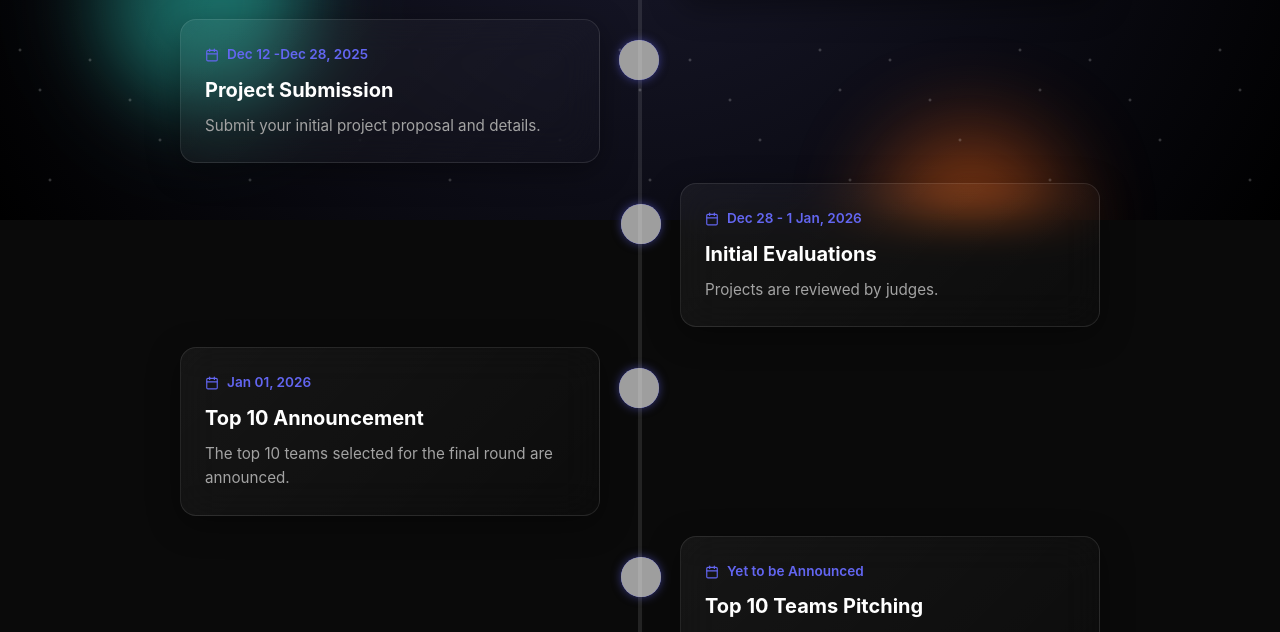
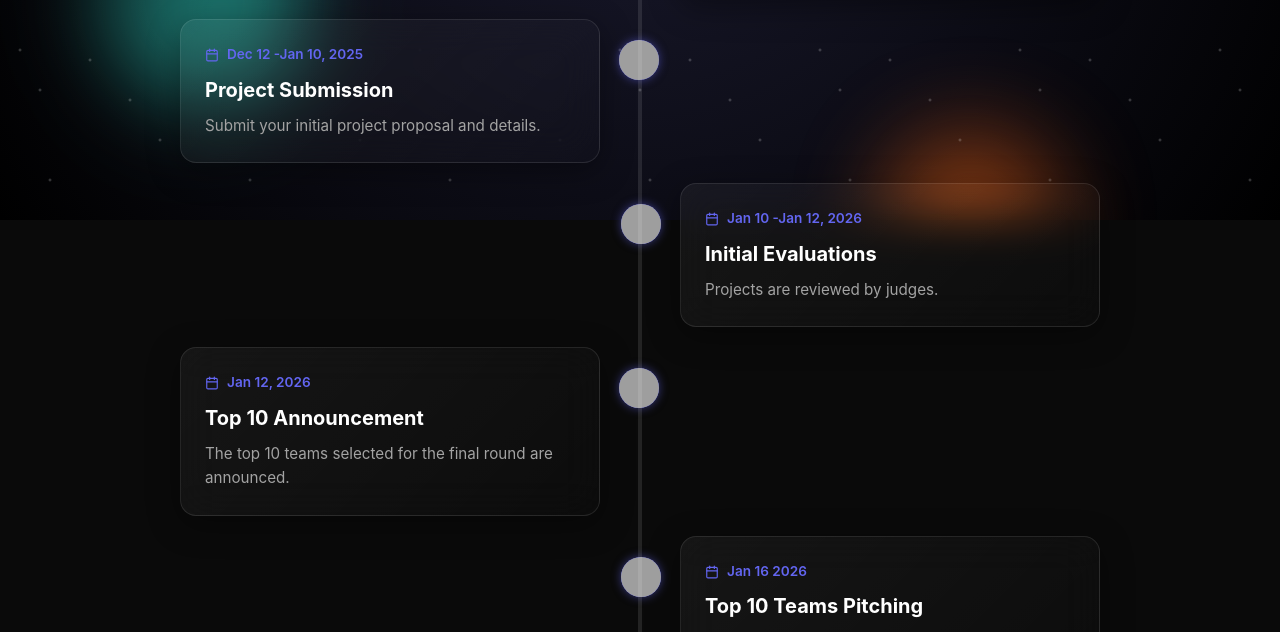
Before and after one commit to Trisa18/TechSprint, a React (Vite) app: page /timeline in a window 1280 px wide. Shown: the part 580-1212 px from the top of the page. Built offline with nearby package versions, Linux system fonts and the light colour scheme; grey boxes are pictures that could not be loaded.

Commit message:
change in dates

```diff
--- a/src/pages/Timeline.jsx
+++ b/src/pages/Timeline.jsx
@@ -17,25 +17,25 @@ const timelineEvents = [
         icon: <img src="https://img.freepik.com/premium-vector/connections-vector-illustration_777877-8620.jpg" alt="Registration" />
     },
     {
-        date: 'Dec 12 -Dec 28, 2025',
+        date: 'Dec 12 -Jan 10, 2025',
         title: 'Project Submission',
         description: 'Submit your initial project proposal and details.',
         icon: <img src="https://cdn4.iconfinder.com/data/icons/communication-616/53/67-512.png" alt="Submission" />
     },
     {
-        date: 'Dec 28 - 1 Jan, 2026',
+        date: 'Jan 10 -Jan 12, 2026',
         title: 'Initial Evaluations',
         description: 'Projects are reviewed by judges.',
         icon: <img src="https://cdn-icons-png.flaticon.com/512/7650/7650845.png" alt="Evaluation" />
     },
     {
-        date: 'Jan 01, 2026',
+        date: 'Jan 12, 2026',
         title: 'Top 10 Announcement',
         description: 'The top 10 teams selected for the final round are announced.',
         icon: <img src="https://static.vecteezy.com/system/resources/previews/020/887/562/non_2x/announcement-icon-vector.jpg" alt="Top 10" />
     },
     {
-        date: 'Yet to be Announced',
+        date: 'Jan 16 2026',
         title: 'Top 10 Teams Pitching',
         description: 'Offline 9 hrs hackathon@VVCE.Timings:9am to 6pm',
         icon: <img src="https://cdn-icons-png.flaticon.com/512/1999/1999349.png" alt="Pitching" />
```
